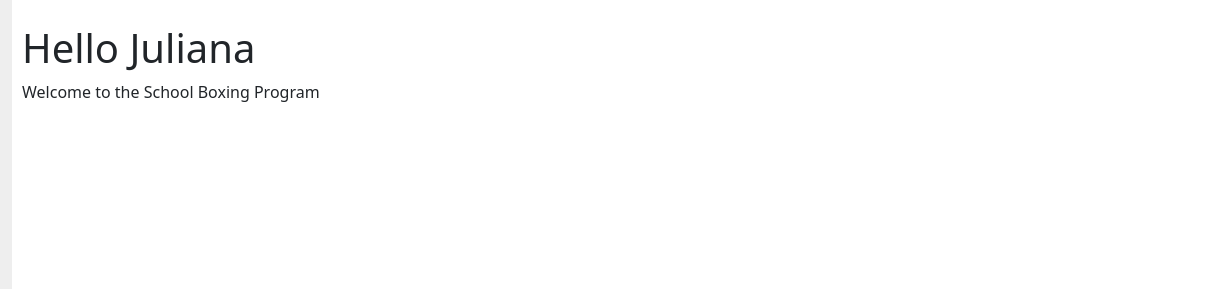
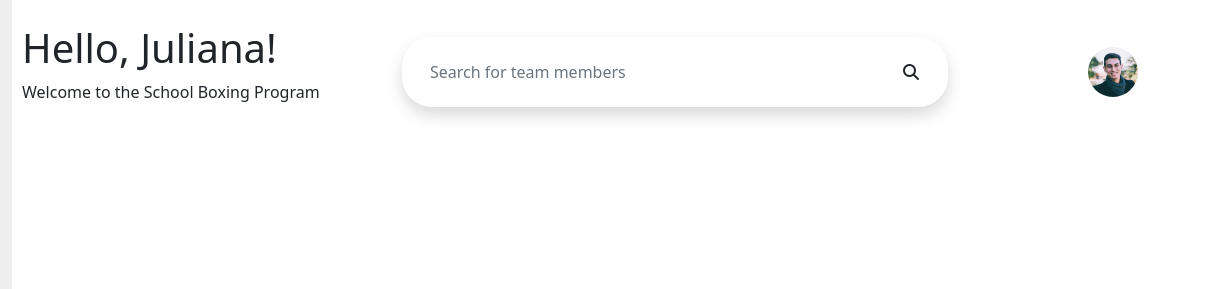
Before and after one commit to SparkSolutionsLib/CB-Boxing-UI.github.io, a plain HTML site: page src/dashboard.html in a window 1280 px wide. Shown: the top 289 px of the page, 60-1280 px from the left. Drawn offline with nearby package versions, Linux system fonts and the light colour scheme.

Commit message:
Complete first row of dashboard

```diff
--- a/css/dashboard.css
+++ b/css/dashboard.css
@@ -12,3 +12,18 @@
   bottom: 0;
   z-index: 1000;
 }
+
+.form-control {
+  border: none !important;
+}
+
+.rounded-with-icon {
+  border-radius: 30px;
+  padding-left: 40px;
+}
+
+.profile-pic {
+  width: 50px;
+  height: 50px;
+  border-radius: 50%;
+}
--- a/src/dashboard.html
+++ b/src/dashboard.html
@@ -114,11 +114,31 @@
     </nav>
     <main class="container mt-4">
       <div class="row">
-        <div class="col-6">
-          <h1>Hello Juliana</h1>
+        <div class="col-4">
+          <h1>Hello, Juliana!</h1>
           <p class="fw-normal">Welcome to the School Boxing Program</p>
         </div>
-        <div class="col-6"></div>
+        <div class="col-6 d-flex align-items-center">
+          <div class="input-group shadow p-3 rounded-with-icon">
+            <input
+              type="text"
+              class="form-control"
+              placeholder="Search for team members"
+              aria-label="Search for team members"
+              aria-describedby="button-addon2"
+            />
+            <button class="btn" type="button" id="button-addon2">
+              <i class="fa-solid fa-magnifying-glass"></i>
+            </button>
+          </div>
+        </div>
+        <div class="col-2 d-flex justify-content-end align-items-center">
+          <img
+            src="../images/user-profile-image.jpg"
+            alt="profile image"
+            class="profile-pic"
+          />
+        </div>
       </div>
       <div class="row"></div>
       <div class="row"></div>
```
Also changed, not shown: Picture.jpg (deleted), images/user-profile-image.jpg (added).
